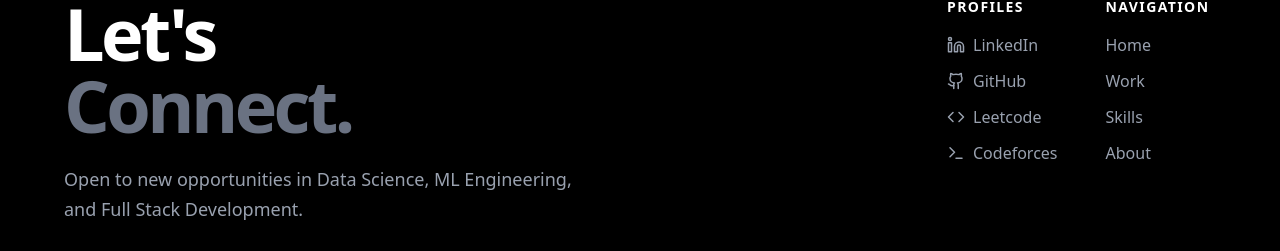
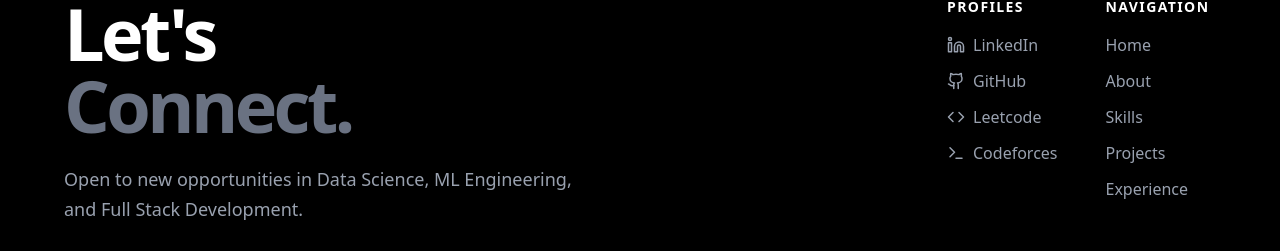
Before and after one commit to Mayukh-Jain/Portfolio, a React (Vite) app in the folder my-portfolio/: page / in a window 1280 px wide. Shown: the part 4094-4345 px from the top of the page. Built offline with nearby package versions, Linux system fonts and the light colour scheme.

Commit message:
Updated links

```diff
--- a/my-portfolio/src/components/Footer.jsx
+++ b/my-portfolio/src/components/Footer.jsx
@@ -45,9 +45,10 @@
               <h4 className="text-white font-bold uppercase tracking-widest mb-4 text-xs md:text-sm">Navigation</h4>
               <ul className="space-y-3 text-sm md:text-base">
                 <li><a href="#" className="text-gray-400 hover:text-white transition-colors">Home</a></li>
-                <li><a href="#work" className="text-gray-400 hover:text-white transition-colors">Work</a></li>
+                <li><a href="#about" className="text-gray-400 hover:text-white transition-colors">About</a></li>
                 <li><a href="#skills" className="text-gray-400 hover:text-white transition-colors">Skills</a></li>
-                <li><a href="#about" className="text-gray-400 hover:text-white transition-colors">About</a></li>
+                <li><a href="#work" className="text-gray-400 hover:text-white transition-colors">Projects</a></li>
+                <li><a href="#experience" className="text-gray-400 hover:text-white transition-colors">Experience</a></li>
               </ul>
             </div>
           </div>
```
